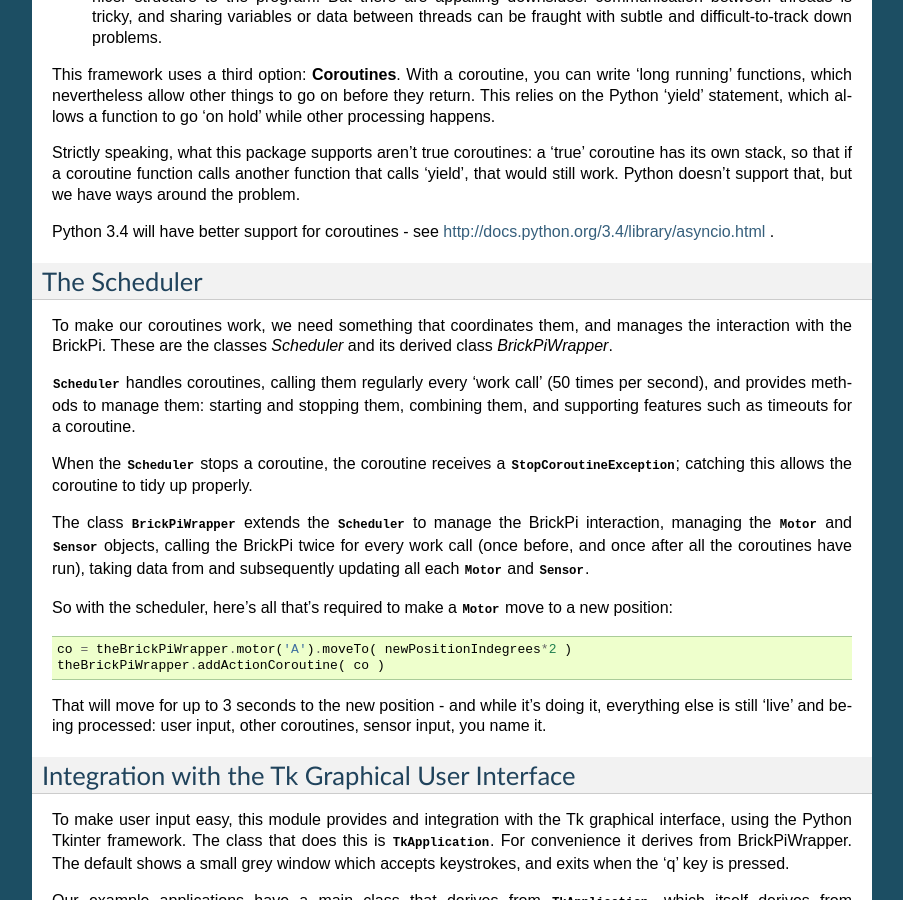
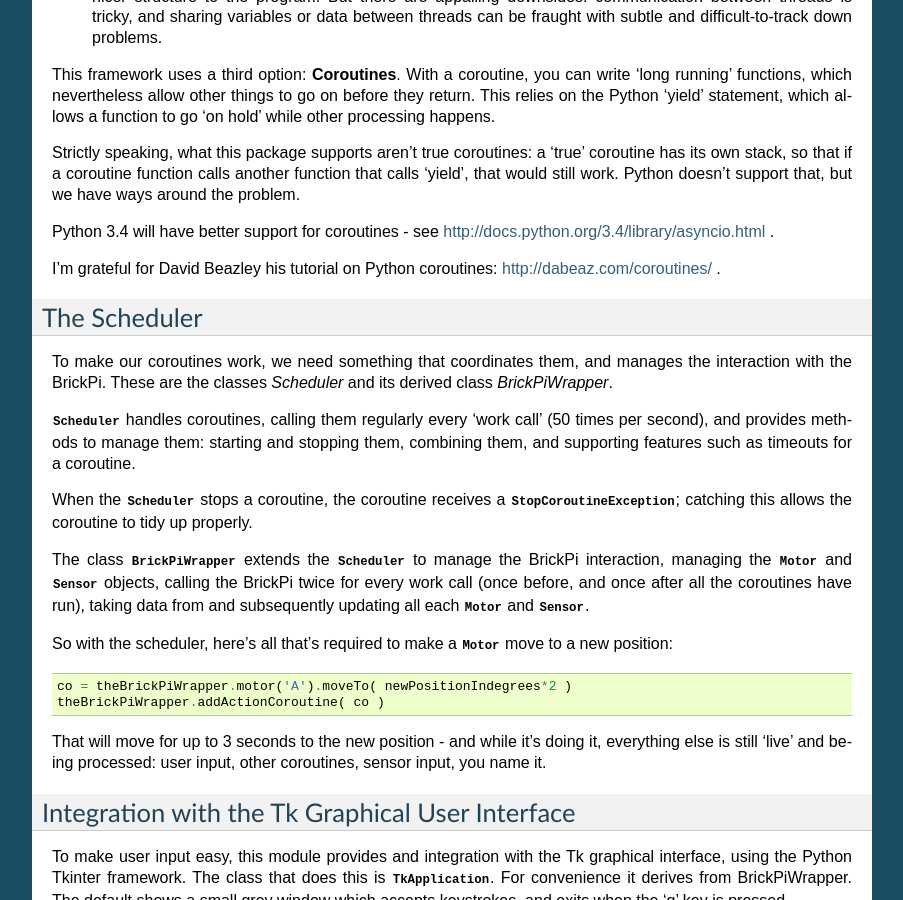
Before and after one commit to charlesweir/BrickPython, a Sphinx documentation site: the page built from docs/introduction.rst, in a window 1280 px wide and 900 px high, scrolled down 1280 px. Shown: the whole window, without its empty margins (198-1101 px from the left). Built offline with Sphinx 7.4.7, drawn with Linux system fonts in a browser that asks for light colours.

Commit message:
Added credit for coroutines idea.

```diff
--- a/docs/introduction.rst
+++ b/docs/introduction.rst
@@ -75,10 +75,11 @@ allows a function to go 'on hold' while other processing happens.
 
 Strictly speaking, what this package supports aren't true coroutines: a 'true' coroutine has its own stack, so
 that if a coroutine function calls another function that calls 'yield', that would still work.
-Python doesn't support that, but
-we have ways around the problem.
+Python doesn't support that, but we have ways around the problem.
 
 Python 3.4 will have better support for coroutines - see http://docs.python.org/3.4/library/asyncio.html .
+
+I'm grateful for David Beazley his tutorial on Python coroutines: http://dabeaz.com/coroutines/ .
 
 The Scheduler
 =============
```
